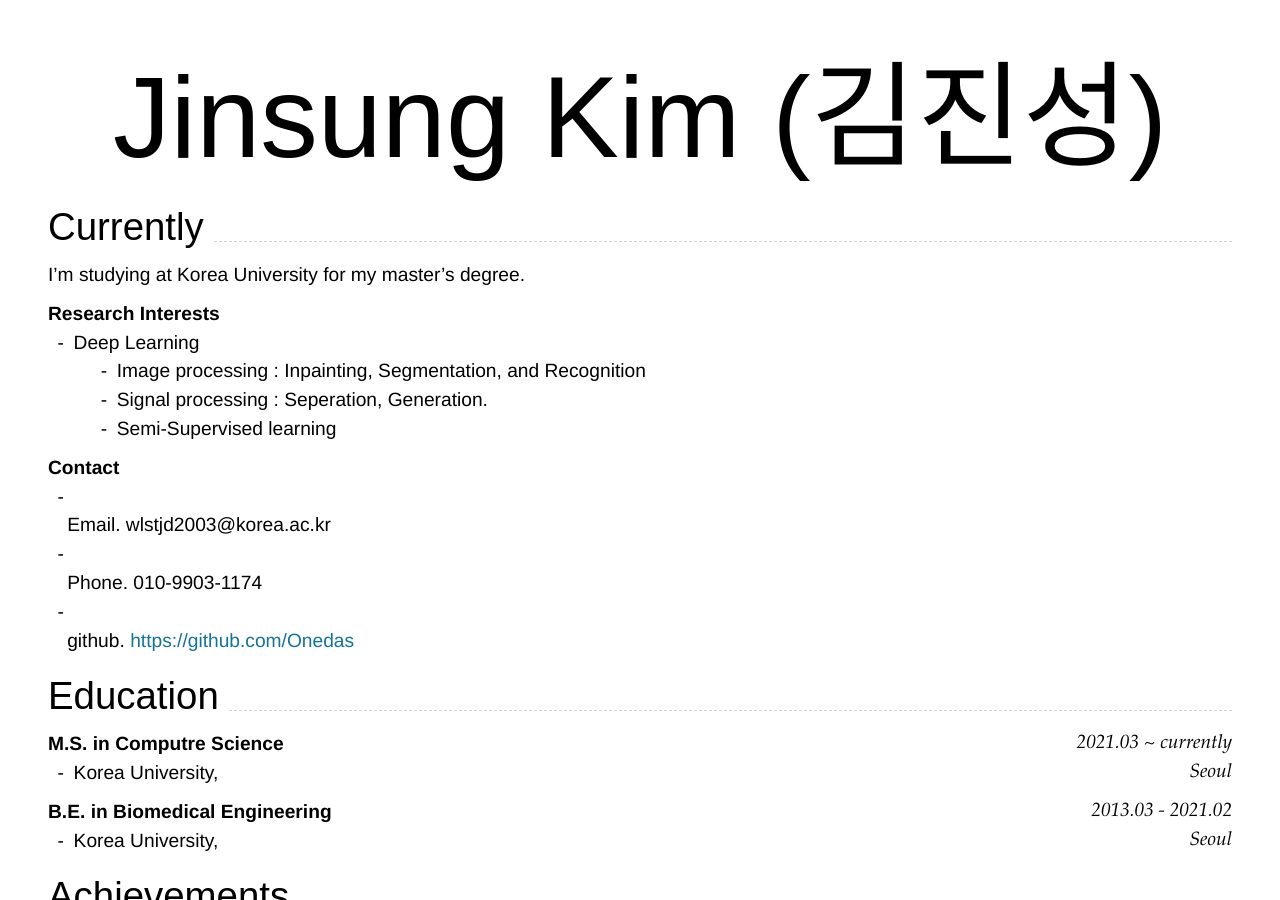
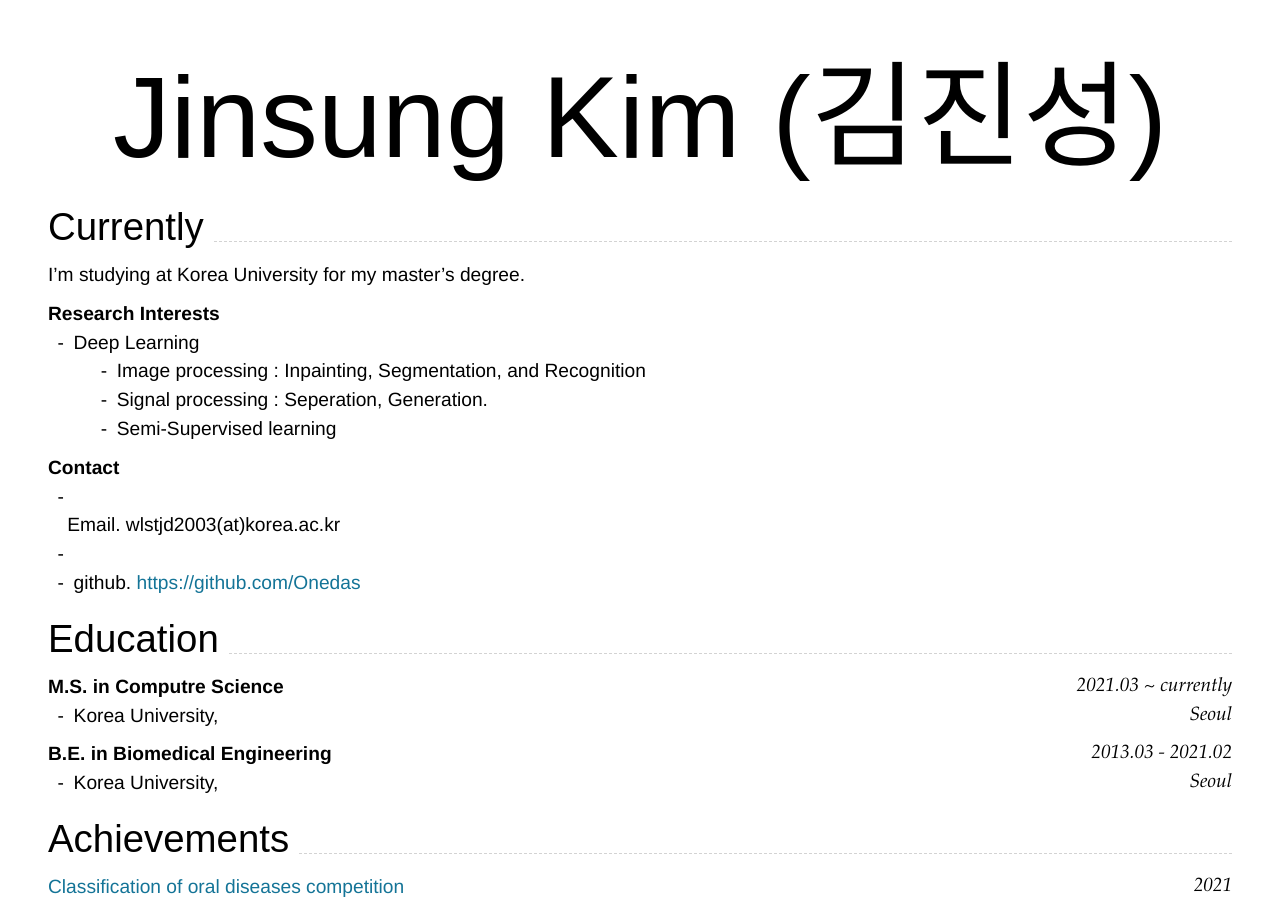
Before and after one commit to Onedas/Onedas.github.io, a Jekyll site: the page built from index.md, in a window 1280 px wide and 900 px high. Built offline with Jekyll 4.4.1, drawn with Linux system fonts in a browser that asks for light colours; nearby versions of some CDN libraries.

Commit message:
Change phone number, email

```diff
--- a/index.md
+++ b/index.md
@@ -31,10 +31,10 @@ Supported arguments:
 ### **Contact**
 
 - Email.
-  wlstjd2003@korea.ac.kr
+  wlstjd2003(at)korea.ac.kr
 
-- Phone.
-  010-9903-1174
+- <!-- Phone.
+  010-9903-1174 -->
 
 - github.
   [https://github.com/Onedas](https://github.com/Onedas)
```
